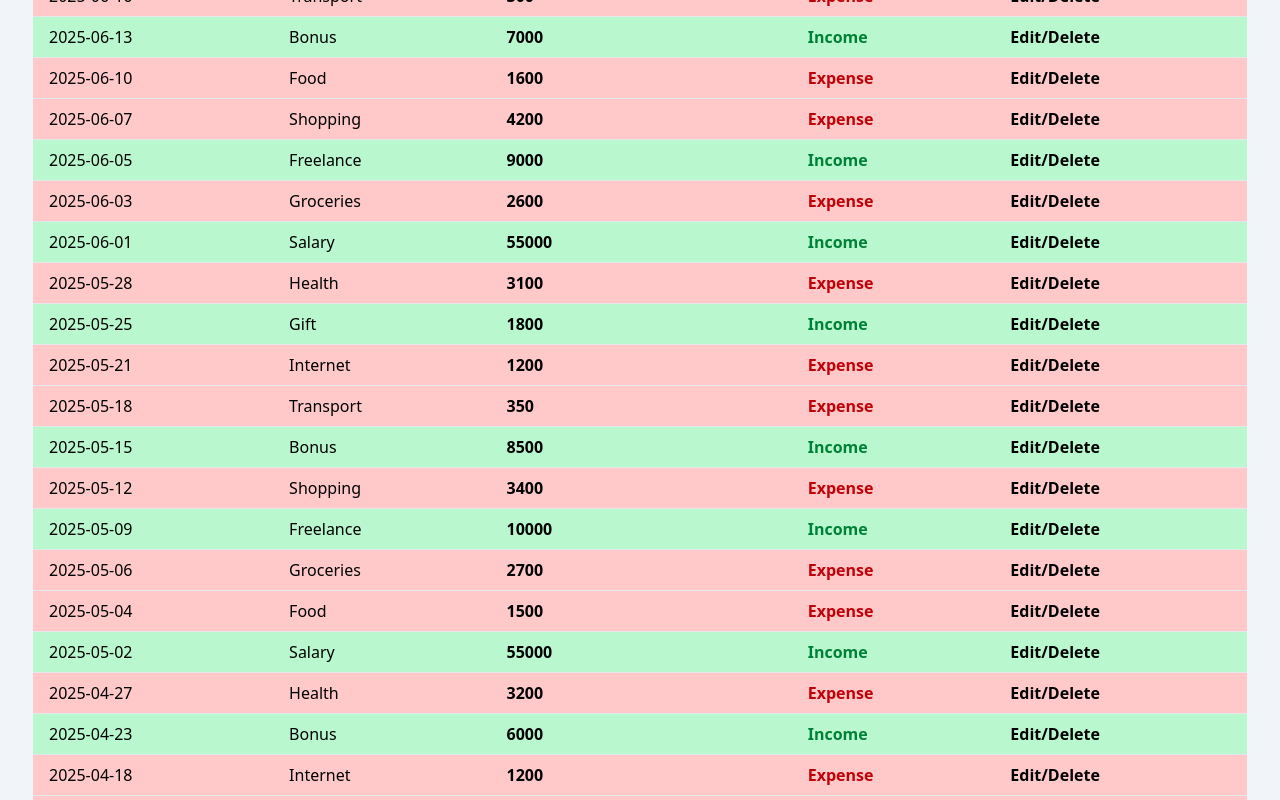
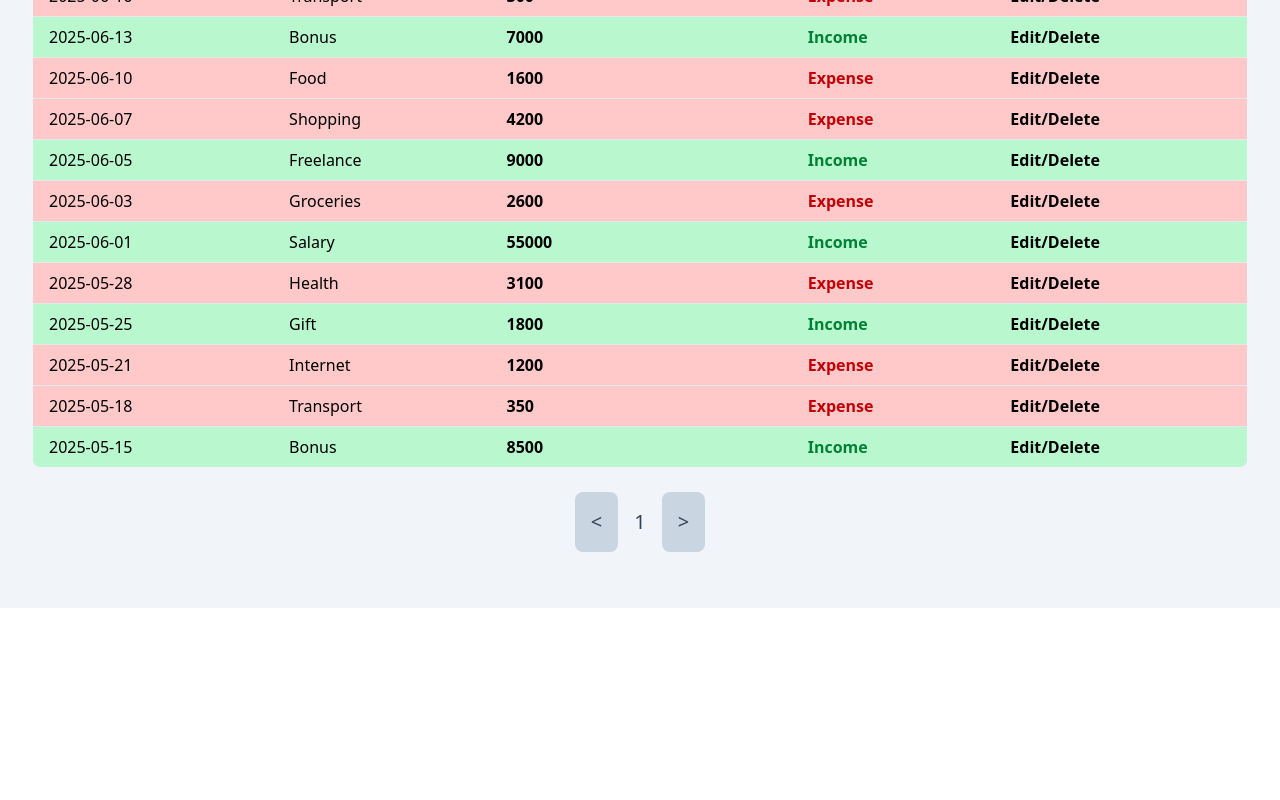
Before and after one commit to Amrit126/Finance-Dashboard, a React (Vite) app: page /transactions in a window 1280 px wide. Shown: the part 679-1479 px from the top of the page. After the commit the page ends 1287 px from the top, so only its background shows below. Built offline with nearby package versions, Linux system fonts and the light colour scheme.

Commit message:
Adding pagination to the transactions page

```diff
--- a/src/pages/transaction/TableContainer.jsx
+++ b/src/pages/transaction/TableContainer.jsx
@@ -4,8 +4,28 @@ import { TableData } from './TableData'
 
 export function TableContainer({ filteredData, transactionsData, setTransactionsData, categories }) {
     const [editingId, setEditingId] = useState(null)
+    const [currentPage, setCurrentPage] = useState(1)
+
+    const itemsPerPage = 15
+    const startingIndex = (currentPage - 1) * itemsPerPage
+    const endingIndex = itemsPerPage + startingIndex
+
+    function nextPage() {
+        if ((startingIndex + itemsPerPage) >= filteredData.length) {
+            return
+        }
+        setCurrentPage(page => page + 1)
+    }
+
+    function prevPage() {
+        if (currentPage === 1) {
+            return
+        }
+        setCurrentPage(page => page - 1)
+    }
 
     return (
+        <>
             <table className="w-full border border-gray-300 rounded-lg overflow-hidden mt-4">
                 <thead>
                     <tr className="bg-gray-100 text-left text-gray-700">
@@ -18,7 +38,7 @@ export function TableContainer({ filteredData, transactionsData, setTransactions
                 </thead>
 
                 <tbody>
-                {filteredData ? filteredData.map((item) => (
+                    {filteredData ? filteredData.slice(startingIndex, endingIndex).map((item) => (
                         <tr
                             key={item.id}
                             className={`${item.type === "Income"
@@ -52,5 +72,16 @@ export function TableContainer({ filteredData, transactionsData, setTransactions
                     }
                 </tbody>
             </table>
+
+            <div className="my-6 flex justify-center gap-4 text-xl text-gray-700">
+                <button className="p-4 rounded-lg bg-slate-300 cursor-pointer"
+                    onClick={prevPage}
+                >{'<'}</button>
+                <button>{currentPage}</button>
+                <button className="p-4 rounded-lg bg-slate-300 cursor-pointer"
+                    onClick={nextPage}
+                >{'>'}</button>
+            </div>
+        </>
     )
 }
```
Lines whose indentation alone changed are shown as unchanged.
